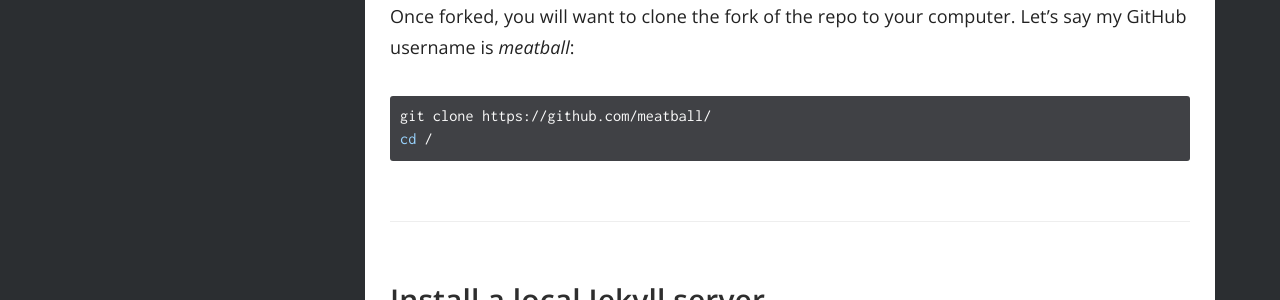
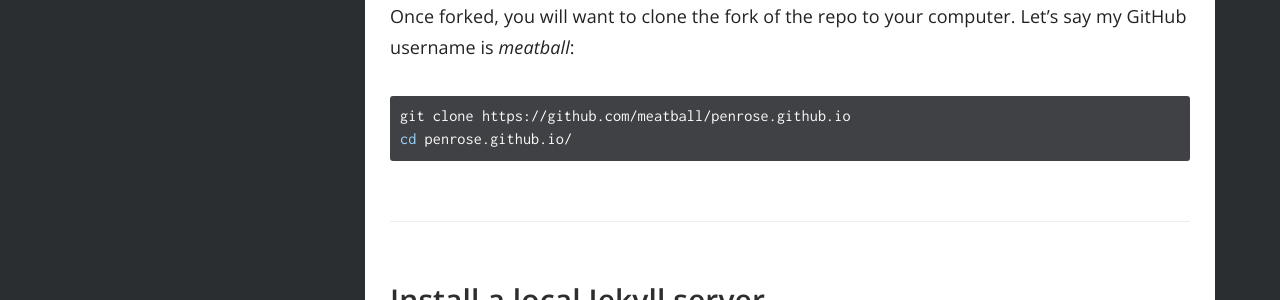
Before and after one commit to penrose/penrose-old.github.io, a Jekyll site: the page built from _docs/contributing/docs.md, in a window 1280 px wide. Shown: the part 1074-1374 px from the top of the page. Built offline with Jekyll 4.4.1, drawn with Linux system fonts in a browser that asks for light colours.

Commit message:
adding reponame

```diff
--- a/_config.yml
+++ b/_config.yml
@@ -18,6 +18,9 @@ social:
   name: Penrose
   links:
     - https://github.com/penrose
+
+repo: vsoch/penrose.github.io
+reponame: penrose.github.io
 
 # -----
 # Build
```
